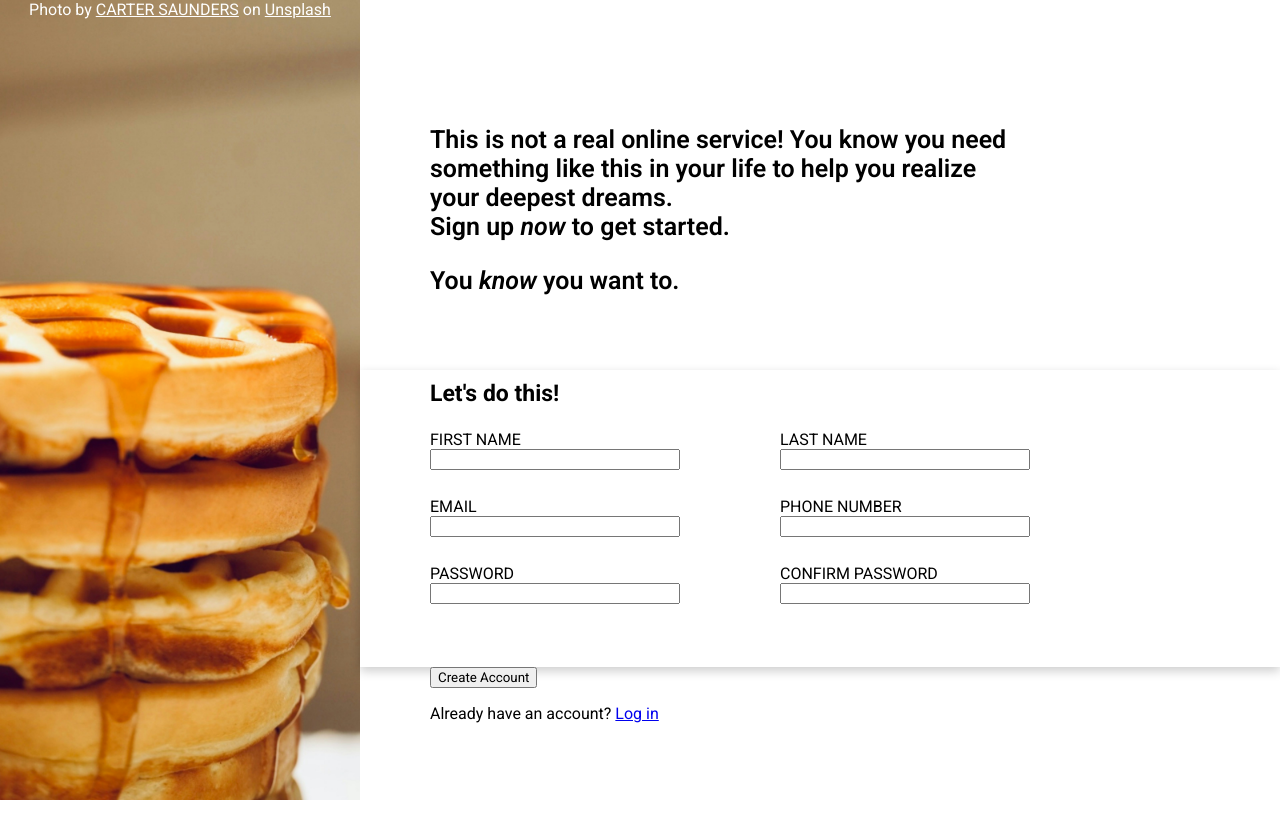
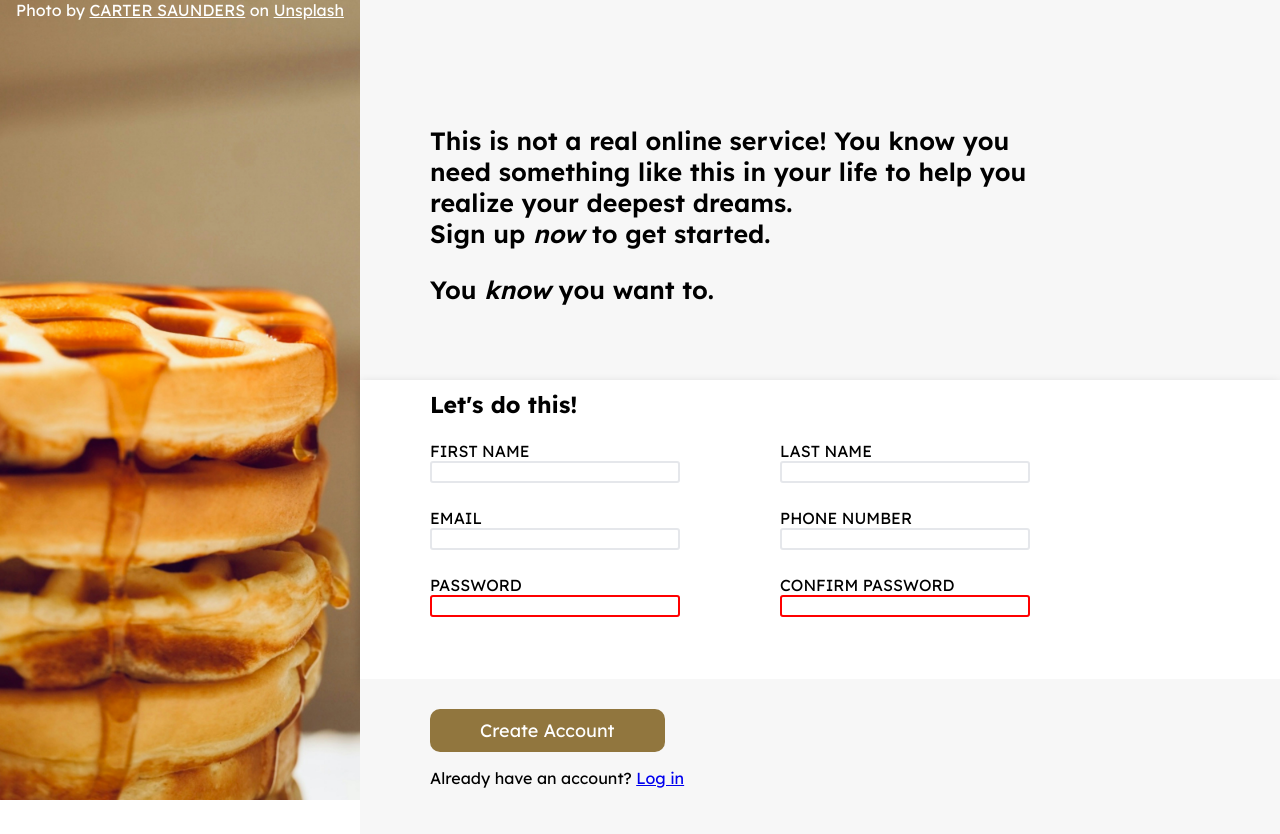
Before and after one commit to zhengjason0814/sign-up-form, a plain HTML site: page index.html in a window 1280 px wide. Before the commit the page ends 800 px from the top, so only its background shows below. Drawn offline with Linux system fonts and the light colour scheme.

Commit message:
finish final draft of form

```diff
--- a/index.html
+++ b/index.html
@@ -21,10 +21,10 @@
                 </div>
                 <div class="form">
                     <p>Let's do this!</p>
-                    <form class="form-input-container" action="" method="get">
+                    <form class="form-input-container" action="" method="get" required>
                         <div class="entry">
                             <label for="first_name">FIRST NAME</label>
-                            <input type="text" id="first-name" name="fname">
+                            <input type="text" id="first-name" name="fname" minlength="1">
                         </div>
                         <div class="entry">
                             <label for="last_name">LAST NAME</label>
@@ -36,15 +36,15 @@
                         </div>
                         <div class="entry">
                             <label for="phone-number">PHONE NUMBER</label>
-                            <input type="number" id="phone-number" name="user-number">
+                            <input type="tel" id="phone-number" name="user-number">
                         </div>
                         <div class="entry">
                             <label for="password">PASSWORD</label>
-                            <input type="password" id="password" name="passkey">
+                            <input type="password" id="password" name="passkey" required>
                         </div>
                         <div class="entry">
                             <label for="confirm-password">CONFIRM PASSWORD</label>
-                            <input type="password" id="confirm-password" name="passkey-confirm">
+                            <input type="password" id="confirm-password" name="passkey-confirm" required>
                         </div>
                     </form>
                 </div>
--- a/styles.css
+++ b/styles.css
@@ -3,7 +3,7 @@
 body {
     padding: 0px;
     margin: 0px;
-    font-family:"Roboto", sans-serif;
+    font-family:"Lexend", sans-serif;
 }
 
 .background-picture {
@@ -11,7 +11,7 @@ body {
     background-size:cover;
     background-position: center;
 
-    width:70vw;
+    width:60vw;
     height:100vh;
 
     text-align:center;
@@ -26,12 +26,19 @@ body {
     display:flex;
 }
 
+.form-container {
+    display:flex;
+    flex-direction:column;
+}
+
 .title-text, .form, .submission-container {
     padding: 0px 70px;
     padding-right:250px;
 }
 
 .title-text {
+    background-color:#f7f7f7;
+
     font-size:25px;
     font-weight:600;
 
@@ -73,3 +80,38 @@ body {
 input, label, button, textarea {
     font-family: inherit;
 }
+
+input {
+    border: 2px solid #E5E7EB;
+    border-radius: 3px;
+}
+
+.submission-container {
+    margin-top:auto;
+    flex: 1;
+    background-color: #f7f7f7;
+
+    padding-top:30px;
+    padding-bottom:30px;
+}
+
+.submission-container button {
+    padding: 10px 50px;
+
+    background-color: #91763e;
+    color:white;
+
+    border-radius:10px;
+    border: 0px;
+
+    font-size: 18px;
+}
+
+input:invalid {
+    border: 2px solid #ff0000;
+}
+
+input:focus {
+    border: 2px solid #2884fc;
+    outline:none;
+}
```
